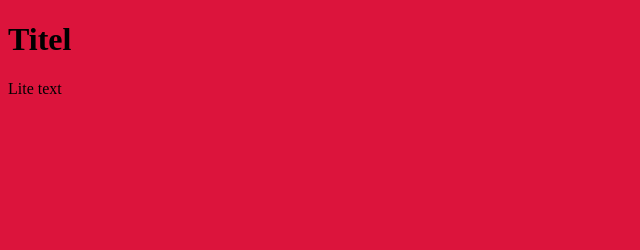
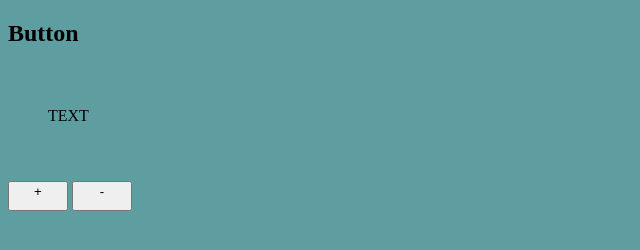
Before and after one commit to Highgore12/Projects, a plain HTML site: page index.html in a window 1280 px wide. Shown: the whole page, without its empty margins (0-640 px from the left). Drawn offline with Linux system fonts and the light colour scheme.

Commit message:
"Done stuff"

```diff
--- /dev/null
+++ b/button.js
@@ -0,0 +1,6 @@
+let siffra = 0;
+
+function plusclick(){
+    siffra = siffra + 1;
+    document.getElementById("tal").innerHTML = siffra
+}
--- a/index.html
+++ b/index.html
@@ -4,12 +4,17 @@
     <meta charset="UTF-8">
     <meta http-equiv="X-UA-Compatible" content="IE=edge">
     <meta name="viewport" content="width=device-width, initial-scale=1.0">
-    <title>Document</title>
+    <title>Button</title>
     <link rel="stylesheet" href="style.css">
+    <script src="button.js"></script>
+    <link rel="shortcut icon" href="#">
+    <h2>Button</h2>
 </head>
 <body>
-    <h1>Titel</h1>
+    <div class="Main">
+    <p id="tal">TEXT</p>
 
-    <p>Lite text</p>
+    <button onclick="plusclick()">+</button>
+    <button>-</button>
 </body>
 </html>
--- a/style.css
+++ b/style.css
@@ -1,3 +1,14 @@
 body {
-    background-color: crimson;
+    background-color: cadetblue;
+    font-family: 'Times New Roman', Times, serif;
 }
+.main {
+    background-color: beige;
+}
+p{
+    padding: 40px;
+}
+button{
+    width: 60px;
+    padding-bottom: 10px;
+}
```
